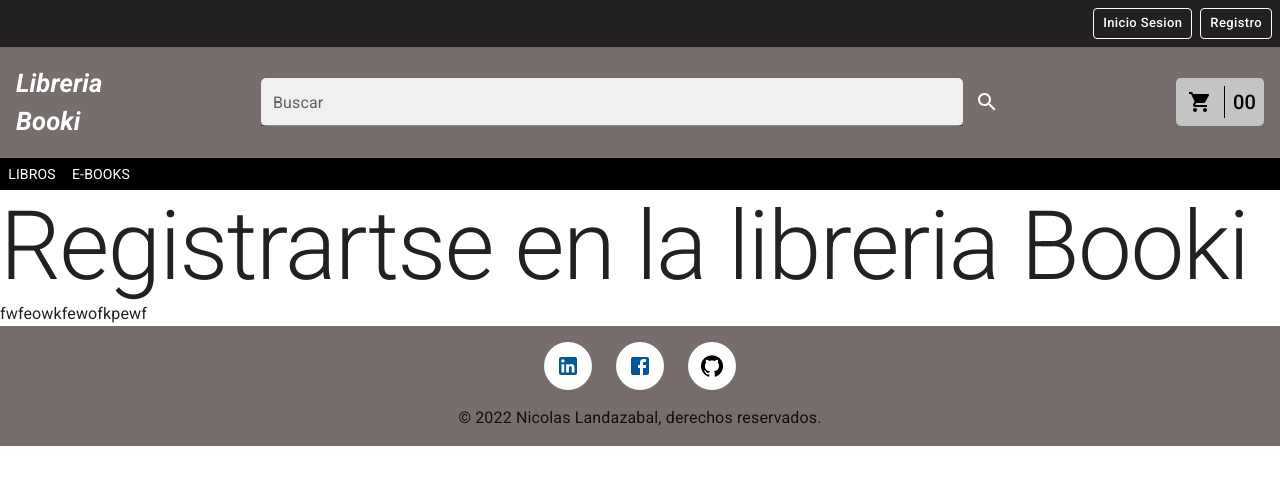
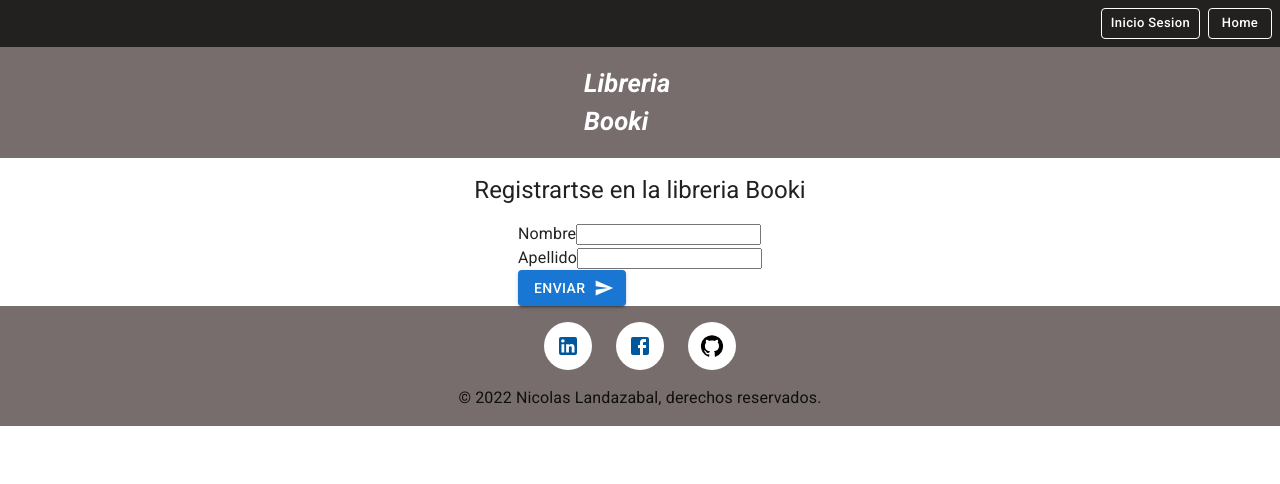
Before and after one commit to nicolanda/booki-library-client, a React (Create React App) app: page /user/register in a window 1280 px wide. Shown: the top 484 px of the page. Built offline with nearby package versions, Linux system fonts and the light colour scheme.

Commit message:
adding forms

```diff
--- a/src/App.js
+++ b/src/App.js
@@ -1,23 +1,28 @@
-import { Header } from "./components/Header/Header";
 import { BrowserRouter, Route, Routes } from "react-router-dom";
 import { CssBaseline } from "@mui/material";
+// import { Header } from "./components/Header/Header";
 import { Footer } from "./components/Footer/Footer";
+// import { Navbar } from "./components/navbar/Navbar";
+import { Home } from "./pages/Home";
 import { NotFoundPage } from "./pages/NotFoundPage";
-import { Home } from "./pages/Home";
-import { Navbar } from "./components/navbar/Navbar";
 import { Login } from "./components/users/login/Login";
-import { RegisterForm } from "./components/users/register/RegisterForm";
+import { RegisterPage } from "./pages/RegisterPage";
 
 function App() {
   return (
     <BrowserRouter>
       <CssBaseline />
-      <Header />
-      <Navbar />
       <Routes>
-        <Route path="/" element={<Home />} />
-        <Route path="/user/login" element={<Login />} />
-        <Route path="/user/register" element={<RegisterForm />} />
+        {/* default route */}
+        <Route path="/" element={<Home />}>
+          <Route index element={<div>hello nico</div>} />
+          <Route index element={<div>hellow sebas</div>} />
+          <Route path="/libros" element={<div>Book</div>} />
+        </Route>
+        <Route path="user" element="" />
+        <Route path="login" element={<Login />} />
+        <Route path="user/register" element={<RegisterPage />} />
+        <Route />
         <Route path="*" element={<NotFoundPage />} />
       </Routes>
       <Footer />
@@ -26,3 +31,12 @@ function App() {
 }
 
 export default App;
+
+
+// url/
+//  / = index
+// Home =
+
+// <header></header>
+// <div>Book</div>
+// <footer></footer>
--- a/src/components/Header/Header.js
+++ b/src/components/Header/Header.js
@@ -67,7 +67,7 @@ export const Header = () => {
             textWeight: "black",
             fontStyle: "italic",
             fontSize: ".8rem",
-            width: "6rem",
+            width: "7rem",
             paddingLeft: "1rem",
           }}
         >
--- /dev/null
+++ b/src/components/Header/HeaderReg.js
@@ -0,0 +1,73 @@
+import { Button } from '@mui/material'
+import React from 'react'
+import { Link } from 'react-router-dom'
+
+export const HeaderReg = () => {
+  return (
+    <div>
+      <div
+        style={{
+          backgroundColor: "#232020",
+          display: "flex",
+          justifyContent: "flex-end",
+          position: "relative",
+          gap: ".5rem",
+        }}
+      >
+        <Link to="/user/login" style={{ textDecoration: 'none'}}>
+        <Button
+          size="small"
+          variant="outlined"
+          sx={{ mt: 1, mb: 1 }}
+          style={{
+            color: "white",
+            borderColor: "white",
+            textTransform: "none",
+          }}
+        >
+          Inicio Sesion
+        </Button>
+        </Link>
+        <Link to='/' style={{ textDecoration: 'none'}} >
+          <Button
+            size="small"
+            variant="outlined"
+            sx={{ mt: 1, mb: 1, mr: 1 }}
+            style={{
+              color: "white",
+              borderColor: "white",
+              textTransform: "none",
+            }}
+          >
+            Home
+          </Button>
+        </Link>
+      </div>
+
+
+      <div
+        style={{
+          display: "flex",
+          justifyContent: "center",
+          alignItems: "center",
+          backgroundColor: "#776d6d",
+        }}
+      >
+        <div
+          style={{
+            fontFamily: "Roboto",
+            color: "white",
+            textWeight: "black",
+            fontStyle: "italic",
+            fontSize: ".8rem",
+            width: "7rem",
+          }}
+        >
+          <Link to='/' style={{ textDecoration: 'none', color: 'white' }}>
+          <h1>Libreria Booki</h1>
+          </Link>
+        </div>
+        </div>
+    </div>
+  )
+}
--- a/src/components/users/register/RegisterForm.js
+++ b/src/components/users/register/RegisterForm.js
@@ -1,12 +1,50 @@
-import { Typography } from "@mui/material"
+import { Box, Button, Typography } from "@mui/material";
+import './registerFrom.css'
+import { useForm } from "react-hook-form";
+import SendIcon from "@mui/icons-material/Send";
 
 export const RegisterForm = () => {
-  return(
-    <div>
-      <Typography variant="h1">Registrartse en la libreria Booki</Typography>
+  const {
+    register,
+    handleSubmit,
+    formState: { errors },
+  } = useForm();
+
+  const onSubmit = (data) => {
+    console.log(data);
+  };
+
+  return (
+    <div className="container-from" >
+      <Box
+        sx={{
+          p: 2,
+        }}
+      >
+        <Typography variant="h5">Registrartse en la libreria Booki</Typography>
+      </Box>
       <div>
-        fwfeowkfewofkpewf
+        <form>
+          <div>
+            <label>Nombre</label>
+            <input type="text"  {...register('name')} />
+          </div>
+          <div>
+            <label>Apellido</label>
+            <input type="text"  {...register('lastName')} />
+          </div>
+
+          <Button
+          aria-label="send"
+          variant="contained"
+          type="submit"
+          endIcon={<SendIcon />}
+          onClick={handleSubmit(onSubmit)}
+          >
+          Enviar
+          </Button>
+        </form>
       </div>
     </div>
-  )
-}
+  );
+};
--- /dev/null
+++ b/src/components/users/register/form-components/FormInputText.js
@@ -0,0 +1,5 @@
+export const FormInputText = () => {
+  return (
+    <div>FormInputText</div>
+  )
+}
--- /dev/null
+++ b/src/components/users/register/registerFrom.css
@@ -0,0 +1,6 @@
+.container-from {
+  display: flex;
+  flex-direction: column;
+  justify-content: center;
+  align-items: center;
+}
--- a/src/pages/Home.js
+++ b/src/pages/Home.js
@@ -1,5 +1,12 @@
+import { Outlet } from "react-router-dom";
+import { Header } from "../components/Header/Header";
+import { Navbar } from "../components/navbar/Navbar";
+
 export const Home = () => {
   return (
+    <>
+      <Header />
+      <Navbar />
       <div
         style={{
           display: "flex",
@@ -16,18 +23,21 @@ export const Home = () => {
           }}
         >
           <img
-        src='images/banner-booki.jpg'
-        alt='banner-library'
+            src="images/banner-booki.jpg"
+            alt="banner-library"
             style={{
               width: "100%",
               height: "100%",
               objectFit: "cover",
               objectPosition: "center bottom",
-        }}/>
+            }}
+          />
         </div>
+          <Outlet />
         <div>
           <p>popopopopop</p>
         </div>
       </div>
-  )
-}
+    </>
+  );
+};
--- /dev/null
+++ b/src/pages/RegisterPage.js
@@ -0,0 +1,11 @@
+import { HeaderReg } from "../components/Header/HeaderReg"
+import { RegisterForm } from "../components/users/register/RegisterForm"
+
+export const RegisterPage = () => {
+  return (
+   <>
+      <HeaderReg />
+      <RegisterForm />
+   </>
+  )
+}
```
Lines whose indentation alone changed are shown as unchanged.
